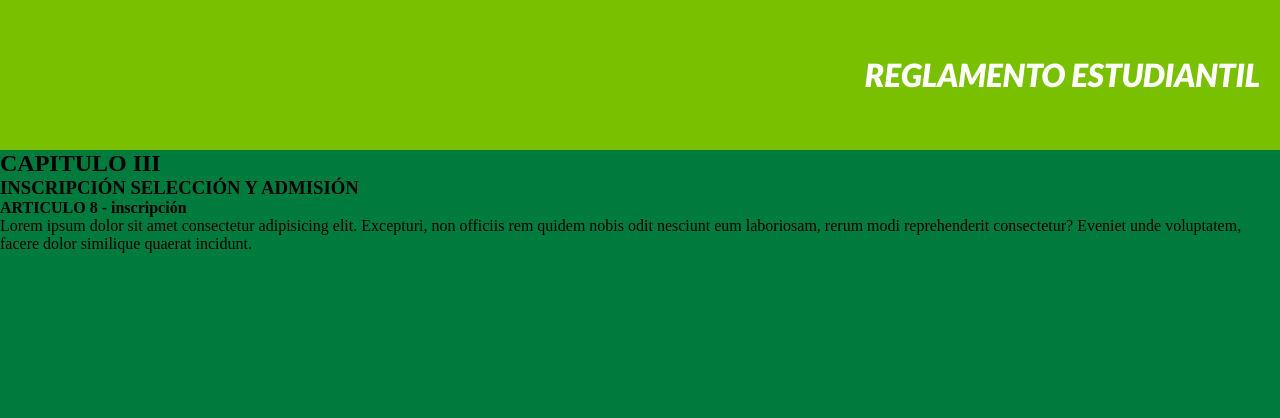
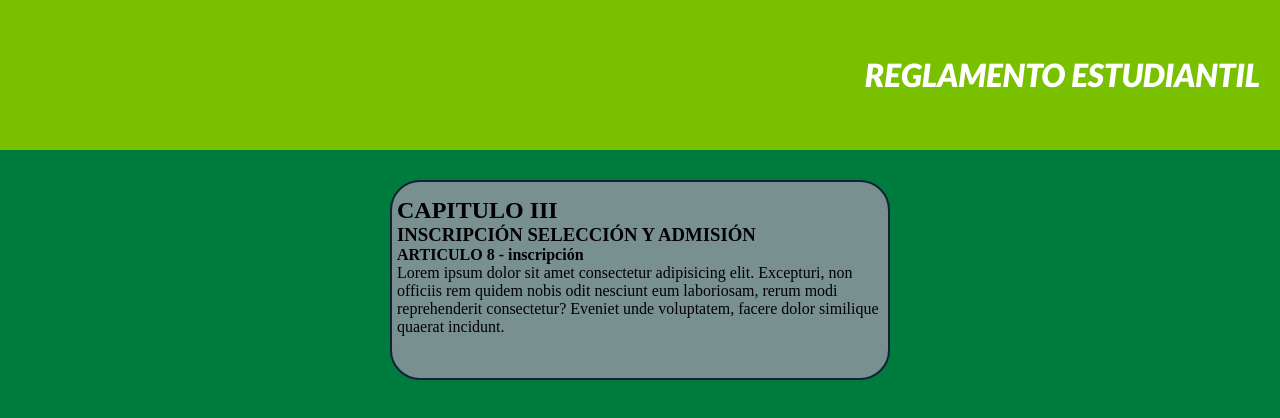
Before and after one commit to SebasCastillo18/Proyecto-software, a React (Vite) app: page / in a window 1280 px wide. Shown: the top 418 px of the page. Built offline with nearby package versions, Linux system fonts and the light colour scheme.

Commit message:
add styles cites

```diff
--- a/src/Cite.jsx
+++ b/src/Cite.jsx
@@ -1,3 +1,6 @@
+import './styles/cite.css'
+
+
 const Cite = () => {
   return (
     <main>
--- a/src/styles/cite.css
+++ b/src/styles/cite.css
@@ -0,0 +1,14 @@
+main {
+
+    margin: 30px auto;
+    padding: 15px 5px;
+    width:500px;
+    height:200px;
+    background-color:#789090;
+    border: 2px solid #123;
+    border-radius: 30px;
+    -webkit-border-radius: 30px;
+    -moz-border-radius: 30px;
+    -ms-border-radius: 30px;
+    -o-border-radius: 30px;
+}
```
